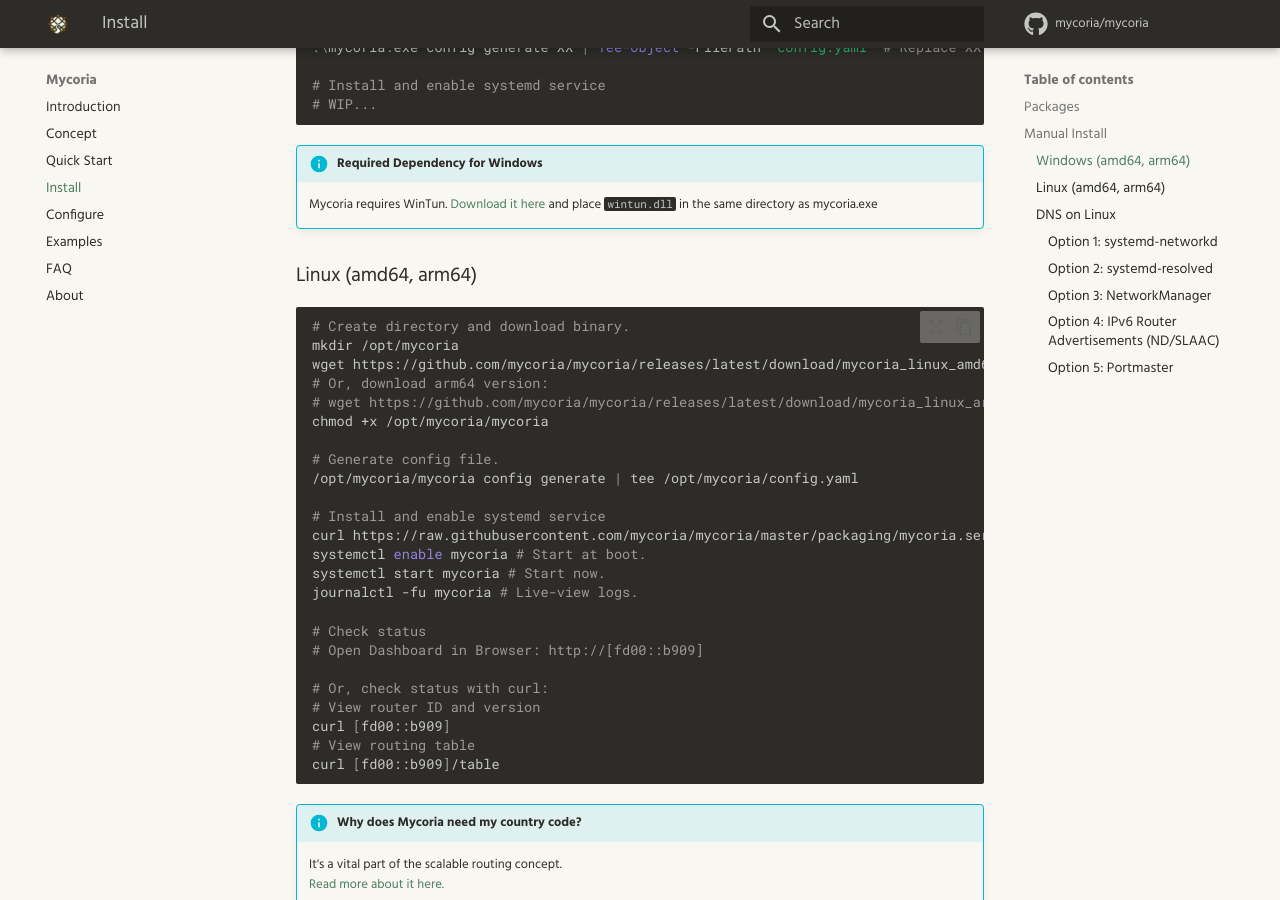
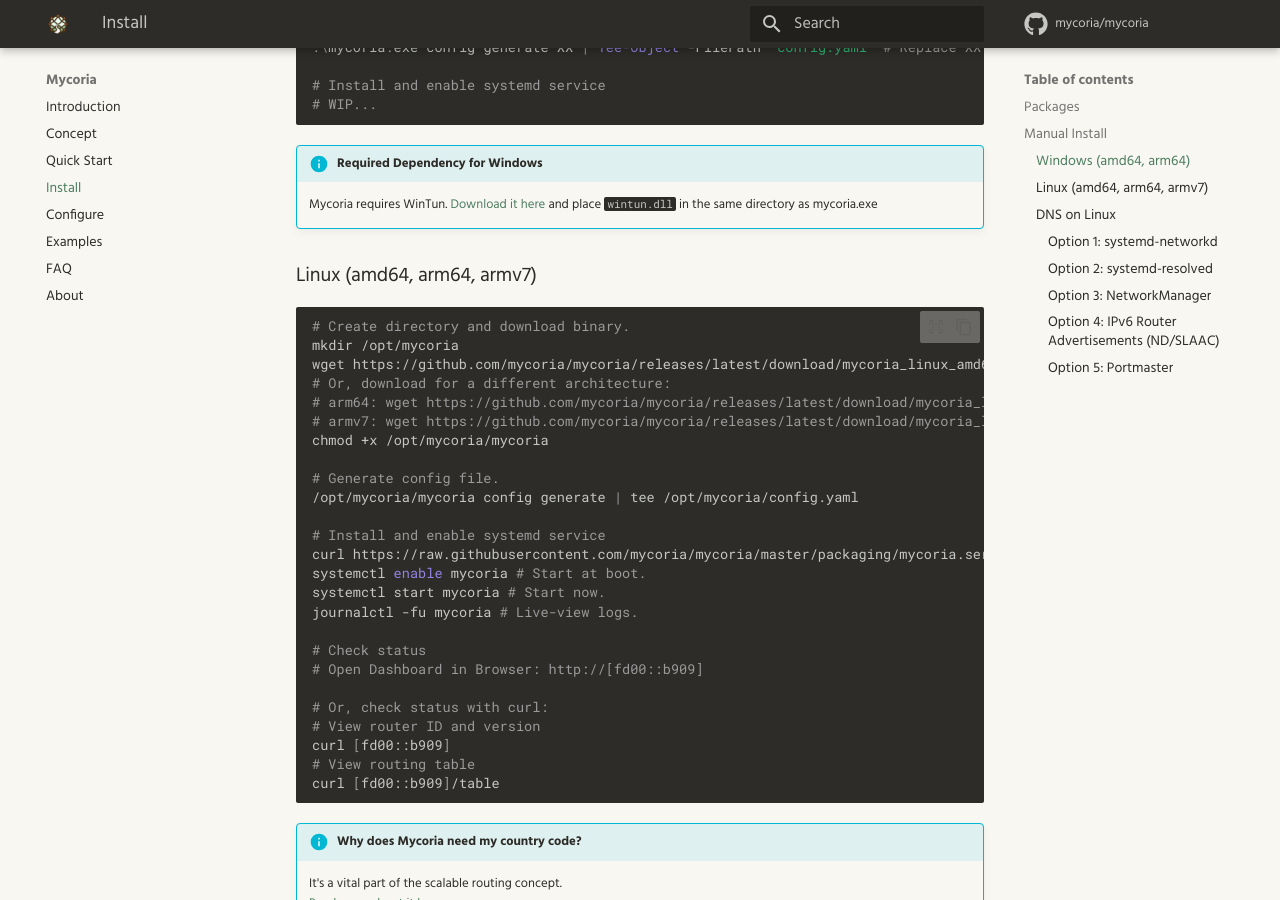
Before and after one commit to mycoria/web, an MkDocs documentation site: the page built from docs/install.md, in a window 1280 px wide and 900 px high, scrolled down 685 px. Built offline with MkDocs 1.6.1 and Material for MkDocs 9.7.7, drawn with Linux system fonts in a browser that asks for light colours; plug-ins that fetch from the network failed and are left out; comment, search, counter and statistics services are not loaded.

Commit message:
Add linux_armv7 architecture

````diff
--- a/docs/install.md
+++ b/docs/install.md
@@ -31,14 +31,15 @@
 
     Mycoria requires WinTun. [Download it here](https://www.wintun.net/) and place `wintun.dll` in the same directory as mycoria.exe
 
-### Linux (amd64, arm64)
+### Linux (amd64, arm64, armv7)
 
 ``` sh
 # Create directory and download binary.
 mkdir /opt/mycoria
 wget https://github.com/mycoria/mycoria/releases/latest/download/mycoria_linux_amd64 -O /opt/mycoria/mycoria
-# Or, download arm64 version:
-# wget https://github.com/mycoria/mycoria/releases/latest/download/mycoria_linux_arm64 -O /opt/mycoria/mycoria
+# Or, download for a different architecture:
+# arm64: wget https://github.com/mycoria/mycoria/releases/latest/download/mycoria_linux_arm64 -O /opt/mycoria/mycoria
+# armv7: wget https://github.com/mycoria/mycoria/releases/latest/download/mycoria_linux_armv7 -O /opt/mycoria/mycoria
 chmod +x /opt/mycoria/mycoria
 
 # Generate config file.
````
Also changed, not shown: docs/quick-start.md (+1 -1 lines).
